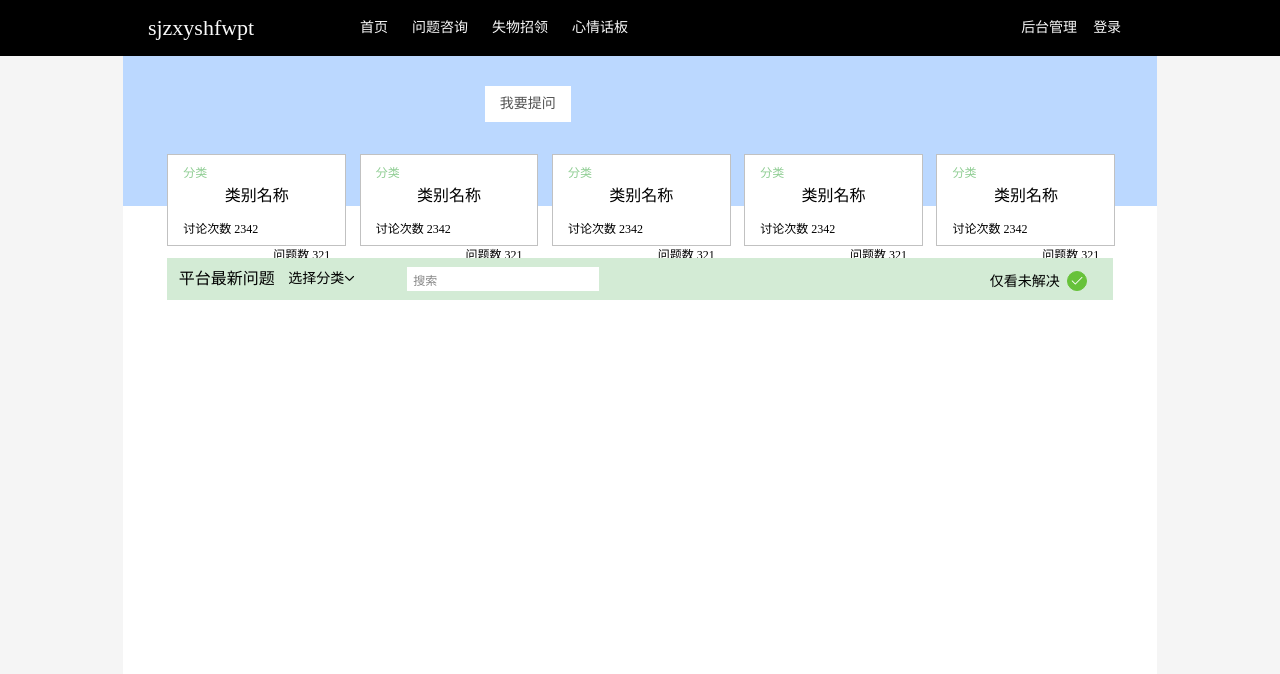
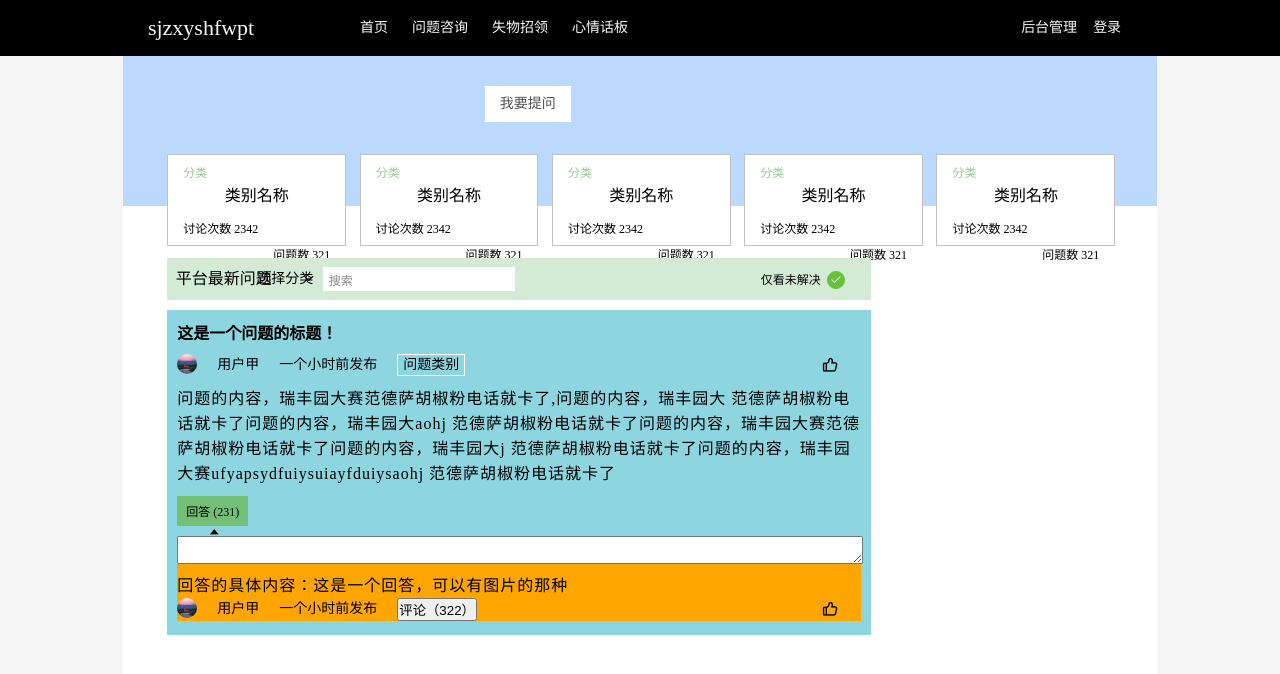
Before and after one commit to shicuizhen/fwpt, a Vue app: page /question in a window 1280 px wide. Shown: the top 674 px of the page. Built offline with nearby package versions, Linux system fonts and the light colour scheme.

Commit message:
回答部分-未完成

```diff
--- a/src/assets/css/question.css
+++ b/src/assets/css/question.css
@@ -1,91 +1,148 @@
-.question{
+/*上部top---开始*/
+.top{
+    position: relative;
+    height: 150px;
     width: 100%;
-    background-color: #E6F6F8;
+    background-color: #BBD8FF;
 }
-.que_show{
-    width: 100%;
-    height: 512px;
-    position: relative;
-    overflow: hidden;
-    /*background-color: burlywood;*/
-}
-.que_show_l{
-    height: 410px;
-    width: 22.6%;
+.top>a{
     position: absolute;
-    top: 52px;
-    left: 3%;
-    border: 1px solid #BBBBBB;
+    top: 30px;
+    left: 35%;
+    height: 36px;
+    line-height: 36px;
+    width: 86px;
+    text-align: center;
     background-color: #fff;
-}
-.que_show_r{
-    position: absolute;
-    top: 0;
-    right: 3%;
-    width: 68%;
-    height: 512px;
-    /*background-color: yellow;*/
-}
-.que_show_r .search{
-    margin-top: 22px;
-}
-.que_show_r .search .icon-fangdajing{
-    color: #4BAF50;
-    font-weight: bold;
-    line-height: 36px;
-}
-.que_show_r ul{
-}
-.que_show_r li{
-    height: 66px;
-    margin: 16px 0;
-    border: 1px solid #BBBBBB;
-    padding: 20px 0px 12px 25px;
-    position: relative;
-    background-color: #8DD6E0;
-    width: 97.5%;
-}
-.que_show_r li h3{
-    font-size: 18px;
-    color: #3A3637;
-    width: 88%;
-    letter-spacing: 3px;
-    overflow: hidden;
-    -webkit-line-clamp: 1;
-    text-overflow: clip;
-    display: -webkit-box;
-    -webkit-box-orient: vertical;
-}
-.que_show_r li .created{
-    font-size: 12px;
-    letter-spacing: 1px;
-    position: absolute;
-    bottom: 13px;
-    left: 25px;
-}
-.que_show_r .created span{
-    margin-right: 20px;
-}
-.que_show_r li .answer{
-    position: absolute;
-    top: 20px;
-    right: 20px;
-    border: 1px solid #BBBBBB;
-    border-radius: 25px;
-    padding: 3px 10px;
-    background-color: #FFFFFF;
+    color: #525252;
     font-size: 14px;
 }
-.que_show_r li .icon-dianzan {
+.top>a:hover{
+    color: #BBD8FF;
+}
+/*分类轮播*/
+.top .sort{
     position: absolute;
-    bottom: 15px;
-    right: 30px;
+    top: 98px;
+    /*margin: 0 4.3%;*/
+    width: 100%;
+}
+.sort li{
+    float: left;
+    background-color: #FFFFFF;
+    height: 90px;
+    width: 17.1%;
+    margin-right: 1.3%;
+    border: 1px solid #C1C1C1;
+    display: inline-block;
+}
+.sort li:nth-child(5){
+    margin-right: 0;
+}
+.sort a{
+    display: inline-block;
+    width: 100%;
+    height: 100%;
+}
+.sort li span{
+    font-size: 12px;
+    margin-top: 8px;
+    margin-left: 15px;
+    display: inline-block;
+}
+.sort li span:nth-child(1){
+    color: #90CE94;
+}
+.sort li span:nth-child(4){
+    float: right;
+    padding-right: 15px;
+}
+.sort li p{
+    text-align: center;
+    height: 30px;
+    line-height: 30px;
+}
+/*上部top---结束*/
+/*中间-左侧-搜索部分search---开始*/
+.left{
+    width: 74.4%;
+}
+.left .search{
+    position: relative;
+    height: 42px;
+    background-color: #D3EBD5;
+    margin-top: 52px;
+}
+.search p{
+    /*margin-left: 15px;*/
+    margin-left: 1.2%;
+    line-height: 42px;
+}
+/*下拉框*/
+.search>a{
+    position: absolute;
+    /*left: 150px;*/
+    left: 12.8%;
+    top: 0;
+    line-height: 42px;
+    font-size: 14px;
+}
+.search>i{
+    position: absolute;
+    /*left: 210px;*/
+    left: 19.2%;
+    top: 15px;
+    font-size: 12px;
+    font-weight: bold;
+}
+.hidden{
+    display: none;
+}
+.search .xlk{
+    background-color: #F5F5F5;
+    position: absolute;
+    top: 38px;
+    /*left: 136px;*/
+    left: 11.7%;
+    width: 90px;
+}
+.search .xlk li{
+    text-align: center;
+    border: 1px solid #C6C6C6;
     color: #101010;
+    line-height: 32px;
+    font-size: 12px;
 }
-.que_show_r .page{
+.search .xlk li:hover{
+    background-color: #F9F9F9;
+    font-weight: bold;
+}
+/*搜索框input*/
+.search input{
+    height: 22px;
+    width: 180px;
     position: absolute;
-    bottom: 15px;
-    width: 100%;
-    text-align: center;
-    background-color: #E6F6F8;
+    top: 9px;
+    left: 22.1%;
+    outline: #fff;
+    border: 1px solid #fff;
+    color: #888888;
+    font-size: 12px;
+    padding: 0 5px;
 }
+/*仅看未解决*/
+/*.no_solve */
+.search .no_solve .el-button.is-circle {
+    border-radius: 50%;
+    padding: 2px;
+}
+.search .no_solve{
+    position: absolute;
+    top: 12px;
+    right: 26px;
+    font-size: 12px;
+}
+.search .el-button{
+    font-size: 12px;
+}
+/*搜索部分search---结束*/
--- a/src/main.js
+++ b/src/main.js
@@ -6,6 +6,7 @@ import ElementUI from 'element-ui'
 import 'element-ui/lib/theme-chalk/index.css'
 import './assets/css/base.css'
 import './assets/fonts/iconfont.css'
+import './assets/css/question.css'
 
 Vue.use(ElementUI)
 Vue.config.productionTip = false
--- a/src/views/question/Question.vue
+++ b/src/views/question/Question.vue
@@ -47,24 +47,62 @@
     </div>
     <div class="cen2">
       <div class="left">
-        <p>平台最新问题</p>
-        <div class="sort_xlk">
+        <div class="search">
+          <p>平台最新问题</p>
           <a href="" >选择分类</a>
           <i @click="icon_down()" class="el-icon-arrow-down" :class="{hidden : downState}" aria-hidden="true"></i>
           <i @click="icon_up()" class="el-icon-arrow-up" :class="{hidden : state}" aria-hidden="true"></i>
           <ul :class="{xlk : true, hidden : state}">
-            <!--          <span class="el-icon-caret-top" aria-hidden="true"></span>-->
             <li>全部</li>
             <li>生活类问题</li>
             <li>学习类问题</li>
             <li>退出</li>
           </ul>
+          <input type="text" value="搜索" onfocus="if (value == '搜索'){value = ''}" onblur="if (value == ''){value = '搜索'}">
+          <div class="no_solve butt">
+            仅看未解决&nbsp;
+            <el-button type="success" icon="el-icon-check" circle></el-button>
+          </div>
         </div>
-        <input type="text" value="搜索" onfocus="if (value == '搜索'){value =''}" onblur="if (value ==''){value='搜索'}">
-        <div class="no_solve butt">
-          仅看未解决&nbsp;
-          <el-button type="success" icon="el-icon-check" circle></el-button>
-        </div>
+        <ul class="list">
+          <li class="que">
+            <h4>这是一个问题的标题！</h4>
+            <span><img src="../../assets/images/1.jpeg" alt=""></span>
+            <span>用户甲</span>
+            <span>一个小时前发布</span>
+            <span class="que_sort">问题类别</span>
+            <span class="iconfont">&#xe775;</span>
+            <p>问题的内容，瑞丰园大赛范德萨胡椒粉电话就卡了,问题的内容，瑞丰园大 范德萨胡椒粉电话就卡了问题的内容，瑞丰园大aohj 范德萨胡椒粉电话就卡了问题的内容，瑞丰园大赛范德萨胡椒粉电话就卡了问题的内容，瑞丰园大j 范德萨胡椒粉电话就卡了问题的内容，瑞丰园大赛ufyapsydfuiysuiayfduiysaohj 范德萨胡椒粉电话就卡了</p>
+            <div class="que_num">回答 (231)</div>
+
+            <ul class="reply">
+              <span class="el-icon-caret-top" aria-hidden="true"></span>
+<!--              <input type="text">-->
+              <textarea name="" id="" cols="30" rows="10"></textarea>
+              <li>
+                <p>回答的具体内容：这是一个回答，可以有图片的那种</p>
+                <span><img src="../../assets/images/1.jpeg" alt=""></span>
+                <span>用户甲</span>
+                <span>一个小时前发布</span>
+                <button>评论（322）</button>
+                <span class="iconfont">&#xe775;</span>
+<!--                <ul class="comm">-->
+<!--                  <span class="el-icon-caret-top" aria-hidden="true"></span>-->
+<!--                  <input type="text" value="这是一个评论。。。">-->
+<!--                  <li>-->
+<!--                    <span><img src="../../assets/images/1.jpeg" alt=""></span>-->
+<!--                    <span>用户甲</span>-->
+<!--                    <p>评论的具体内容：人情味儿无群而我却热完全而我却人情味热王企鹅无群</p>-->
+<!--                    <span>一个小时前发布</span>-->
+<!--                    <span><button>回复</button></span>-->
+<!--                    <span class="iconfont">&#xe775;</span>-->
+<!--                  </li>-->
+<!--                </ul>-->
+              </li>
+            </ul>
+
+          </li>
+        </ul>
       </div>
       <div class="right">
       </div>
@@ -96,150 +134,75 @@ export default {
 </script>
 
 <style scoped>
-  /*上部top---开始*/
-  .top{
-    position: relative;
-    height: 150px;
-    width: 100%;
-    background-color: #BBD8FF;
+  /*中间-左侧-问题展示列表---开始*/
+  /*问题部分*/
+  .left .list{
   }
-  .top>a{
-    position: absolute;
-    top: 30px;
-    left: 35%;
-    height: 36px;
-    line-height: 36px;
-    width: 86px;
-    text-align: center;
-    background-color: #fff;
-    color: #525252;
+  .left .list .que{
+    background-color: #8DD6E0;
+    padding: 10px 10px;
+    overflow: hidden;
+    margin-top: 10px;
+  }
+  .que h4{
+    font-family: 微软雅黑;
+    font-size: 16px;
+    margin-bottom: 10px;
+  }
+  .que img{
+    width: 20px;
+    height: 20px;
+    border-radius: 50%;
+  }
+  .que span{
+    float: left;
+    margin-right: 20px;
     font-size: 14px;
+    line-height: 22px;
   }
-  .top>a:hover{
-    color: #BBD8FF;
+  .que .que_sort{
+    border: 1px solid #fff;
+    padding: 2px 5px;
+    line-height: 16px;
   }
-  /*分类轮播*/
-  .top .sort{
-    position: absolute;
-    top: 98px;
-    /*margin: 0 4.3%;*/
-    width: 100%;
+  .que .iconfont{
+    font-size: 22px;
+    float: right;
   }
-  .sort li{
-    float: left;
-    background-color: #FFFFFF;
-    height: 90px;
-    width: 17.1%;
-    margin-right: 1.3%;
-    border: 1px solid #C1C1C1;
+  .que p{
+    /*清除前面元素的浮动*/
+    clear: both;
+    padding-top: 5px;
+    line-height: 25px;
+    letter-spacing: 1px;
+  }
+  .que .que_num{
+    padding: 5px 8px;
+    margin-top: 10px;
+    margin-bottom: 10px;
+    font-size: 12px;
+    background-color: #72C076;
+    border: 1px solid #72C076;
     display: inline-block;
   }
-  .sort li:nth-child(5){
-    margin-right: 0;
+  .que .que_num:hover{
+    border: 1px solid #fff;
   }
-  .sort a{
-    display: inline-block;
+  /*回答部分*/
+  .que .reply{
+    background-color: orange;
+    position: relative;
+  }
+  .reply .el-icon-caret-top{
+    position: absolute;
+    top: -15px;
+    left: 30px;
+  }
+  .reply textarea{
+    height: 26px;
     width: 100%;
-    height: 100%;
+    line-height: 26px;
+    text-indent:2em;
   }
-  .sort li span{
-    font-size: 12px;
-    margin-top: 8px;
-    margin-left: 15px;
-    display: inline-block;
-  }
-  .sort li span:nth-child(1){
-    color: #90CE94;
-  }
-  .sort li span:nth-child(4){
-    float: right;
-    padding-right: 15px;
-  }
-  .sort li p{
-    text-align: center;
-    height: 30px;
-    line-height: 30px;
-  }
-  /*上部top结束*/
-  /*搜索部分search---开始*/
-  .left{
-    position: relative;
-    height: 42px;
-    background-color: #D3EBD5;
-    margin-top: 52px;
-  }
-  .left p{
-    /*margin-left: 15px;*/
-    margin-left: 1.2%;
-    line-height: 42px;
-  }
-  /*下拉框*/
-  .sort_xlk>a{
-    position: absolute;
-    /*left: 150px;*/
-    left: 12.8%;
-    top: 0;
-    line-height: 42px;
-    font-size: 14px;
-  }
-  .sort_xlk>i{
-    position: absolute;
-    /*left: 210px;*/
-    left: 18.6%;
-    top: 15px;
-    font-size: 12px;
-    font-weight: bold;
-  }
-  .hidden{
-    display: none;
-  }
-  .xlk{
-    background-color: #F5F5F5;
-    position: absolute;
-    top: 38px;
-    /*left: 136px;*/
-    left: 10.7%;
-    width: 90px;
-  }
-  .xlk li{
-    text-align: center;
-    border: 1px solid #C6C6C6;
-    color: #101010;
-    line-height: 32px;
-    font-size: 12px;
-  }
-  .xlk li:hover{
-    background-color: #F9F9F9;
-  }
-  .xlk li:hover{
-    font-weight: bold;
-  }
-  /*搜索框*/
-  .left input{
-    height: 22px;
-    width: 180px;
-    position: absolute;
-    top: 9px;
-    left: 240px;
-    outline: #fff;
-    border: 1px solid #fff;
-    color: #888888;
-    font-size: 12px;
-    padding: 0 5px;
-  }
-  /*仅看未解决*/
-  /*.no_solve */
-  .no_solve .el-button.is-circle {
-    border-radius: 50%;
-    padding: 2px;
-  }
-  .no_solve{
-    position: absolute;
-    top: 12px;
-    right: 26px;
-    font-size: 14px;
-  }
-  /*搜索部分search---结束*/
-  /*中间部分center---开始*/
-  /*中间部分center---结束*/
+  /*中间-左侧-问题展示列表---结束*/
 </style>
```
Also changed, not shown: src/assets/css/question-old.css (added, +91 -0 lines), src/assets/fonts/iconfont.css (+16 -0 lines).
